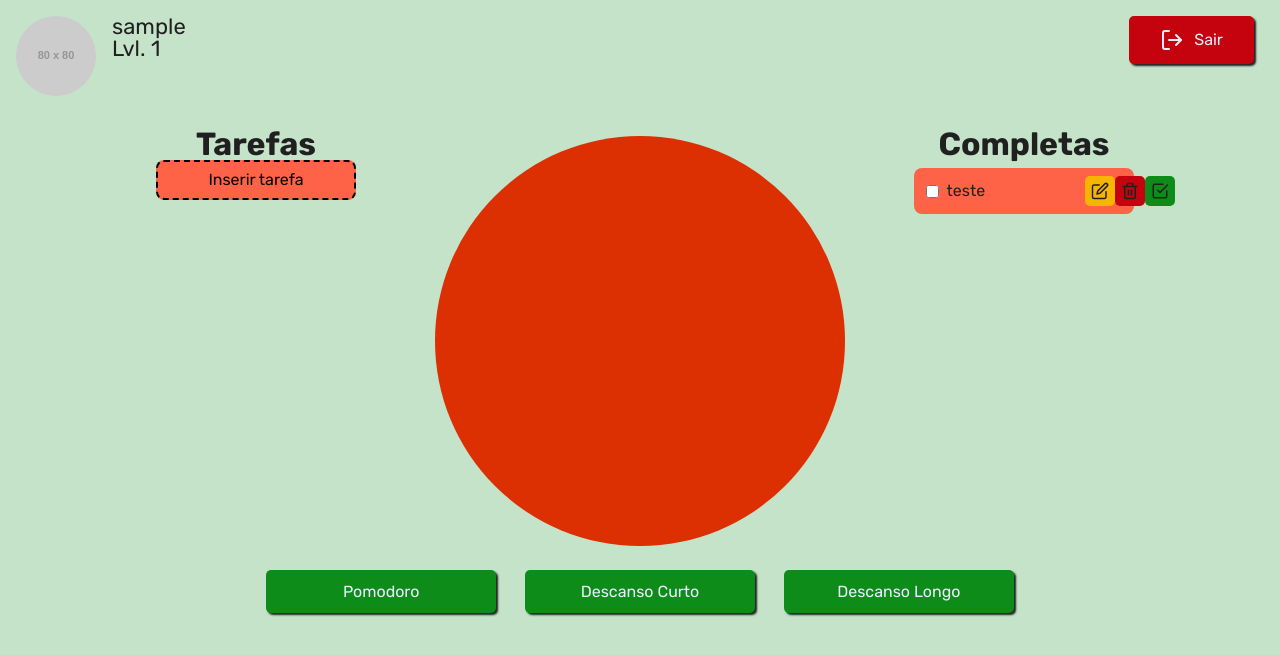
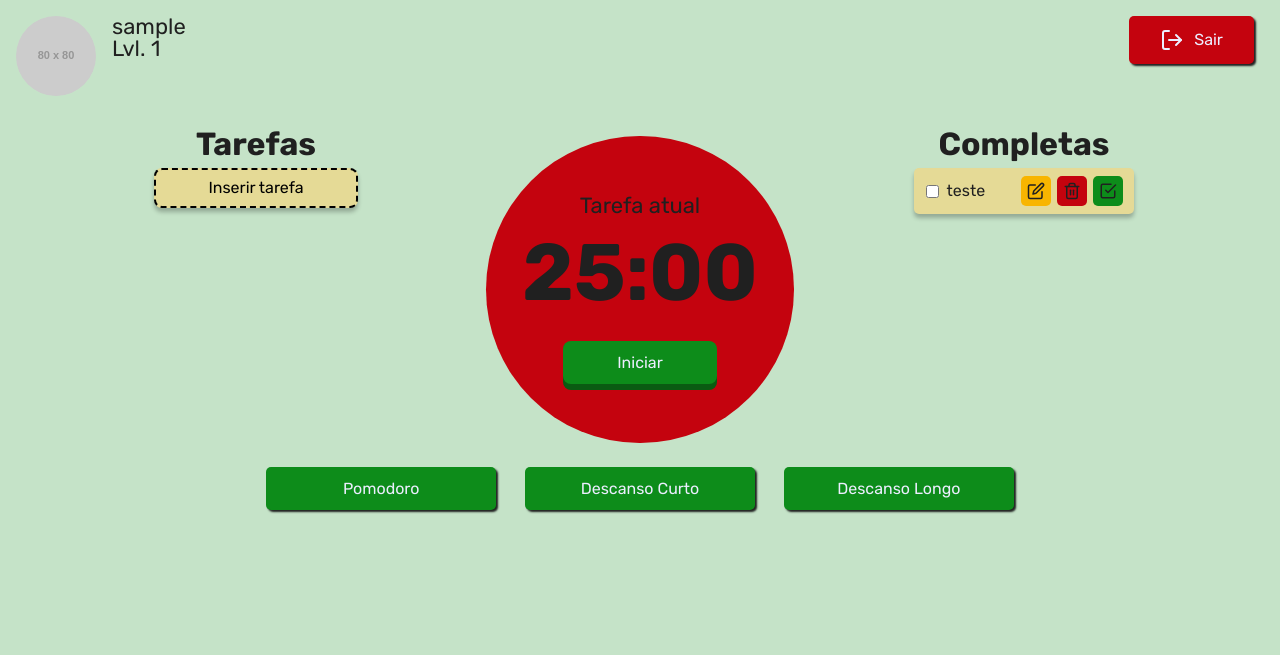
Before and after one commit to gijokf/PomoManager, a PHP site: page /dashboard in a window 1280 px wide. Shown: the top 655 px of the page. Run offline with PHP 8.4, Linux system fonts and the light colour scheme; the visitor is signed in with stand-in values (Sample User, id 1); grey boxes labelled with a size stand in for pictures from a placeholder-image service; data that the repository does not hold is empty; some libraries are stand-ins or nearby versions.

Commit message:
Ajustes de CSS

```diff
--- a/View/dashboard.php
+++ b/View/dashboard.php
@@ -73,7 +73,7 @@
                         <button class="botao__tabela--estilo deletar" id="abrir-dlt" value="<?= $task["taskID"]; ?>">
                             <i data-feather="trash-2" aria-hidden="true"></i>
                         </button>
-                        <button class="botao__tabela--estilo concluir" id="" value="<?= $task["taskID"]; ?>">
+                        <button class="botao__tabela--estilo concluir" id="abrir-clr" value="<?= $task["taskID"]; ?>">
                             <i data-feather="check-square" aria-hidden="true"></i>
                         </button>
                     </div>
@@ -87,11 +87,9 @@
         <div class="center__container">
             <div class="card__central">
                 <div class="timer_conteudo">
-                    <div class="centralizado">
-                        <h1 class="titulo" id="taskDescricao">Tarefa atual</h1>
-                        <p class="titulo--destaque timer--tempo" id="timer"></p>
-                        <button class="botao botao--estilo botao__iniciar" id="botao_timer">Iniciar</button>
-                    </div>
+                    <h1 class="titulo" id="taskDescricao">Tarefa atual</h1>
+                    <p class="titulo--destaque timer--tempo" id="timer"></p>
+                    <button class="botao botao--estilo botao__iniciar" id="botao_timer">Iniciar</button>
                 </div>
             </div>
         </div>
@@ -111,7 +109,7 @@
                     <button class="botao__tabela--estilo deletar" id="abrir-dlt" value="">
                         <i data-feather="trash-2" aria-hidden="true"></i>
                     </button>
-                    <button class="botao__tabela--estilo concluir" id="" value="">
+                    <button class="botao__tabela--estilo concluir" id="abrir-clr" value="">
                         <i data-feather="check-square" aria-hidden="true"></i>
                     </button>
                 </div>
@@ -155,13 +153,13 @@
             <input type="hidden" name="id" id="idAlterar" value="">
             <h1 class="titulo">Alterar tarefa</h1>
             <p>Digite a nova descrição da tarefa</p>
+            <input class="input" name="descricao" type="text">
             <label for="tier">Selecione a dificuldade da tarefa:</label>
             <select class="input" id="tier" name="tier">
                 <option value="Fácil">Fácil</option>
                 <option value="Médio">Médio</option>
                 <option value="Difícil">Difícil</option>
             </select>
-            <input class="input" name="descricao" type="text">
             <button class="botao botao--estilo modal--confirma" type="submit">Alterar</button>
             <button class="botao botao--estilo modal--cancela" id="fechar-alt" type="reset">Cancelar</button>
         </form>
@@ -181,6 +179,19 @@
     </div>
 </div>
 
+<!-- Modal Concluir -->
+<div class="modal-container" id="modal_container_clr">
+    <div class="modal">
+        <form action="" method="POST">
+            <h1 class="titulo">Concluir tarefa</h1>
+            <p>Confirme a conclusão da tarefa para ganhar EXP!</p>
+            <input type="hidden" name="id" id="idConcluir" value="<?= $task["taskID"]; ?>">
+            <button class="botao botao--estilo modal--confirma" type="submit">Concluir!</button>
+            <button class="botao botao--estilo modal--cancela" id="fechar-clr" type="reset">Cancelar</button>
+        </form>
+    </div>
+</div>
+
 <!--Ícones-->
 <script>feather.replace()</script>
 <script src="js/jQuery/jquery-3.6.0.js"></script>
--- a/public/css/base/_variaveis.css
+++ b/public/css/base/_variaveis.css
@@ -1,6 +1,7 @@
 :root {
     --verde-fundo: rgba(13, 140, 26, 0.24);
     --vermelho-tomate: #EDBDA1;
+    --post-it: #E5DA96;
     --amarelo: #f8b500;
     --verde: #0D8C1A;
     --branco: #eceeff;
--- a/public/css/components/botao.css
+++ b/public/css/components/botao.css
@@ -42,11 +42,13 @@
 
 .botao--tarefa {
     font: inherit;
-    width: 200px;
-    background: tomato;
+    width: 80%;
+    background: var(--post-it);
     padding: 10px;
+    margin: 8px 0;
     border-radius: 8px;
     border-style: dashed;
+    box-shadow: 0 4px 4px rgba(0, 0, 0, 0.25);
 }
 
 /*Botão timer*/
@@ -77,16 +79,19 @@
     border-radius: 5px;
 }
 
+.botao__tabela--estilo.alterar {
+    background-color: var(--amarelo);
+    margin: 0 3px;
+}
+
 .botao__tabela--estilo.deletar {
     background-color: var(--vermelho);
-}
-
-.botao__tabela--estilo.alterar {
-    background-color: var(--amarelo);
+    margin: 0 3px;
 }
 
 .botao__tabela--estilo.concluir {
     background-color: var(--verde);
+    margin: 0 3px;
 }
 
 .modal--confirma {
--- a/public/css/components/card.css
+++ b/public/css/components/card.css
@@ -55,10 +55,10 @@
     justify-content: center;
     margin: 0.5rem;
     border-radius: 50%;
-    background-color: #DC2F02;
-    width: 80%;
+    background-color: var(--vermelho);
+    width: 60%;
     height: 0;
-    padding-bottom: 80%;
+    padding-bottom: 60%;
 }
 
 .card__main {
@@ -68,27 +68,7 @@
 }
 
 .timer_conteudo {
-    position: absolute;
     text-align: center;
     width: 100%;
-    height: 100%;
+    margin-top: 100%;
 }
-
-.centralizado {
-    display: inline-block;
-    vertical-align: middle;
-    width: 80%;
-}
-
-/*.glass-effect {*/
-/*    display: flex;*/
-/*    align-items: center;*/
-/*    flex-direction: column;*/
-/*    justify-content: center;*/
-/*    border-radius: 50%;*/
-/*    backdrop-filter: blur(5px) saturate(100%);*/
-/*    background-color: rgba(17, 25, 40, 0.2);*/
-/*    border: 1px solid rgba(255, 255, 255, 0.125);*/
-/*    width: 450px;*/
-/*    height: 450px*/
-/*}*/
--- a/public/css/components/modal.css
+++ b/public/css/components/modal.css
@@ -23,7 +23,7 @@
 }
 
 .modal {
-    background-color: var(--branco);
+    background-color: var(--post-it);
     border-radius: 10px;
     box-shadow: 0 2px 4px rgba(0, 0, 0, 0.2);
     padding: 30px 50px;
--- a/public/css/components/tabela.css
+++ b/public/css/components/tabela.css
@@ -2,11 +2,12 @@
     width: 80%;
     display: flex;
     justify-content: space-between;
-    background: tomato;
+    background: var(--post-it);
     padding: 8px;
     margin: 8px 0;
-    border-radius: 8px;
+    border-radius: 5px;
     align-items: center;
+    box-shadow: 0 4px 4px rgba(0, 0, 0, 0.25);
 }
 
 .tabela__tarefas td:nth-child(2) {
@@ -26,5 +27,4 @@
     display: flex;
     flex-direction: row;
     justify-content: space-around;
-    width: 20%;
 }
--- a/public/js/modal.js
+++ b/public/js/modal.js
@@ -38,4 +38,18 @@ $(function () {
     fechar_dlt.on('click', function () {
         $('#modal_container_dlt').removeClass('show');
     });
+
+    //Modal Concluir
+    const abrir_clr = $('#abrir-clr');
+    const fechar_clr = $('#fechar-clr');
+    let idConcluir = abrir_dlt.val();
+
+    abrir_clr.on('click', function () {
+        $('#modal_container_clr').addClass('show');
+        $('#idConcluir').val(idConcluir)
+    });
+
+    fechar_clr.on('click', function () {
+        $('#modal_container_clr').removeClass('show');
+    });
 });
```
